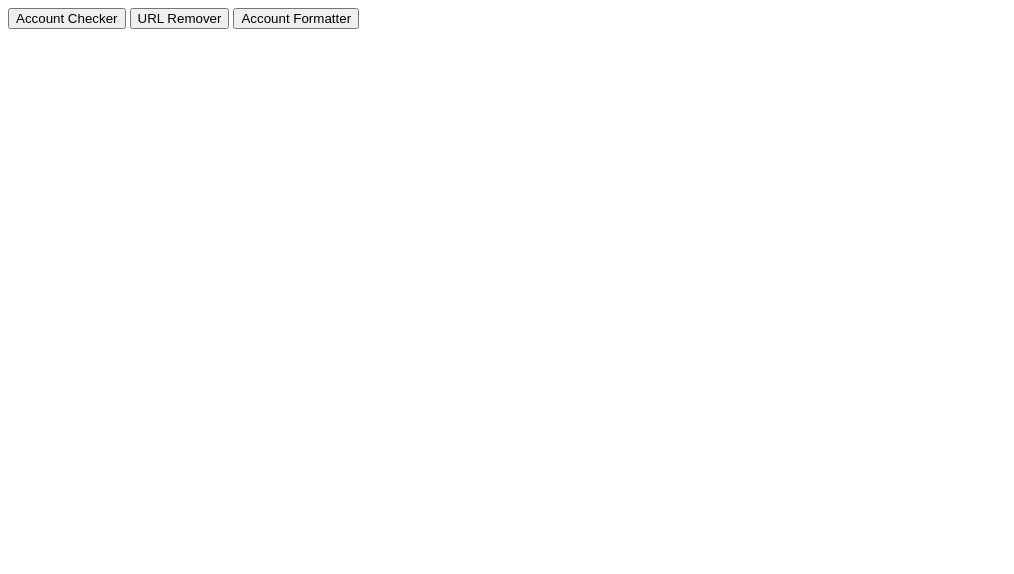
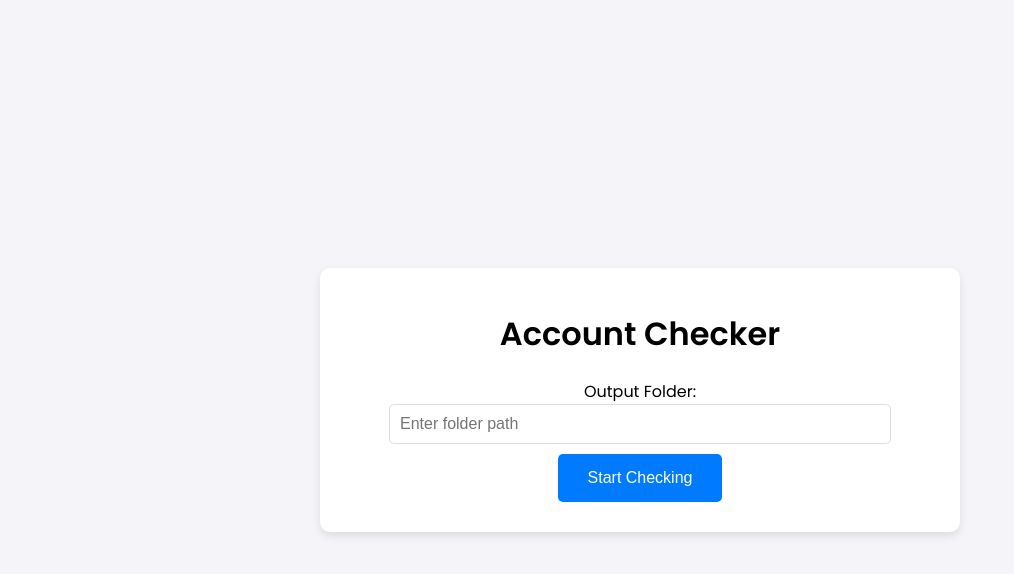
Before and after one commit to GloomiPicksXy/web-based-check, a plain HTML site: page index.html in a window 1280 px wide. Both pictures are taken after a click on the button "Account Checker". Shown: the whole page, without its empty margins (0-1014 px from the left). Drawn offline with Linux system fonts and the light colour scheme.

Commit message:
Update index.html

```diff
--- a/index.html
+++ b/index.html
@@ -1,7 +1,88 @@
-<div id="main-ui">
-  <button id="acc-checker-btn">Account Checker</button>
-  <button id="url-remover-btn">URL Remover</button>
-  <button id="acc-formatter-btn">Account Formatter</button>
-</div>
+<!DOCTYPE html>
+<html lang="en">
+<head>
+  <meta charset="UTF-8">
+  <meta name="viewport" content="width=device-width, initial-scale=1.0">
+  <title>Utility Tool</title>
+  <link href="https://fonts.googleapis.com/css2?family=Poppins:wght@400;600&display=swap" rel="stylesheet">
+  <style>
+    body {
+      font-family: 'Poppins', sans-serif;
+      margin: 0;
+      padding: 0;
+      background-color: #f4f4f9;
+      display: flex;
+      justify-content: center;
+      align-items: center;
+      height: 100vh;
+    }
 
-<div id="dynamic-ui" style="display: none;"></div>
+    #container {
+      text-align: center;
+      width: 90%;
+      max-width: 600px;
+      padding: 20px;
+      background: white;
+      border-radius: 10px;
+      box-shadow: 0 4px 10px rgba(0, 0, 0, 0.1);
+    }
+
+    button {
+      display: inline-block;
+      margin: 10px;
+      padding: 15px 30px;
+      font-size: 16px;
+      border: none;
+      border-radius: 5px;
+      background-color: #007bff;
+      color: white;
+      cursor: pointer;
+      transition: 0.3s;
+    }
+
+    button:hover {
+      background-color: #0056b3;
+    }
+
+    .hidden {
+      display: none;
+    }
+
+    .input-box {
+      margin: 20px 0;
+    }
+
+    input[type="text"] {
+      padding: 10px;
+      font-size: 16px;
+      width: 80%;
+      border: 1px solid #ddd;
+      border-radius: 5px;
+    }
+
+    .progress, .results {
+      margin: 20px 0;
+    }
+
+    .progress p, .results p {
+      font-size: 18px;
+    }
+  </style>
+</head>
+<body>
+  <div id="container">
+    <!-- Main UI -->
+    <div id="main-ui">
+      <h1>Utility Tool</h1>
+      <button id="acc-checker-btn">Account Checker</button>
+      <button id="url-remover-btn">URL Remover</button>
+      <button id="acc-formatter-btn">Account Formatter</button>
+    </div>
+
+    <!-- Dynamic UI -->
+    <div id="dynamic-ui" class="hidden"></div>
+  </div>
+
+  <script src="script.js"></script>
+</body>
+</html>
```
